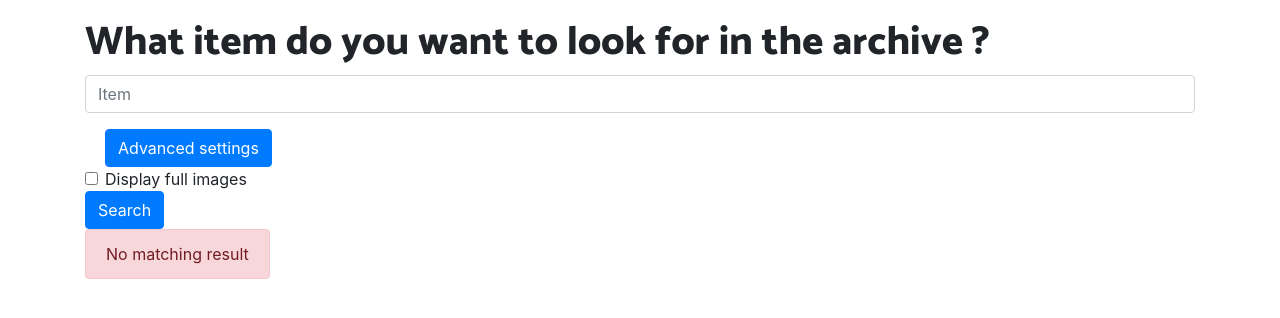
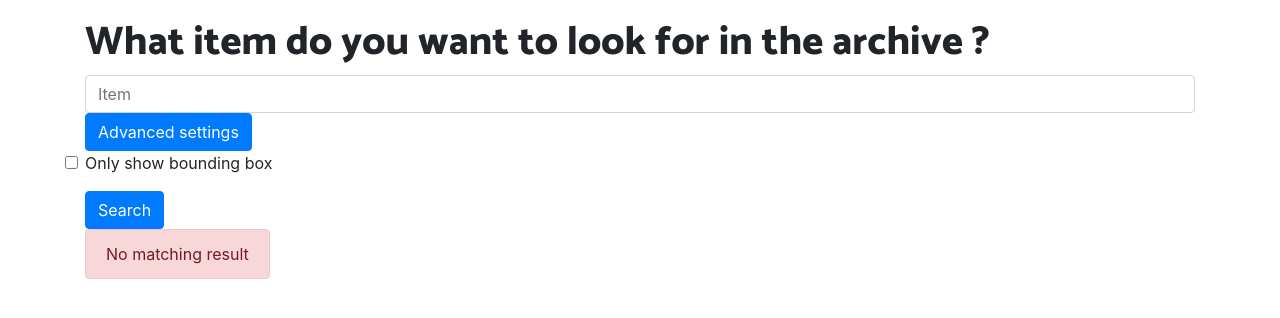
Before and after one commit to JanMaxime/terzani_online_museum, a Flask app: template website/templates/search.html in a window 1280 px wide, after a click on "Advanced settings". Shown: the part 51-369 px from the top of the page. Run offline with Flask 2, Linux system fonts and the light colour scheme; the template is opened without the code that fills it, so the values that code supplies are empty; some libraries are stand-ins or nearby versions.

Commit message:
fix advanced settings button

```diff
--- a/website/server.py
+++ b/website/server.py
@@ -33,16 +33,16 @@ def search_page():
 	if request.method == "POST":
 		item = request.form["item"]
 		photos = search_item_in_database(item, sample_annotations)
-		display_full = request.form.get("display_full", False)
+		display_bb = request.form.get("display_bb", False)
 		for photo in photos:
-			if display_full:
-				new_item = (json.dumps(photo["iiif"]), [photo["iiif"]["images"][0]["resource"]["service"]["@id"][:-4] + "/full/max/0/default.jpg"])
+			if not display_bb:
+				new_item = (json.dumps(photo["iiif"]), [photo["iiif"]["images"][0]["resource"]["service"]["@id"][:-4] + "/full/,1080/0/default.jpg"])
 			else:
 				new_item = (json.dumps(photo["iiif"]), [photo["iiif"]["images"][0]["resource"]["service"]["@id"][:-4] + "/" + str (box[0]) + "," + str (box[1]) + "," +str (box[2]) + "," + str (box[3]) + "/max/0/default.jpg" for box in photo["obj_boxes"][request.form["item"]]])
 			number_of_boxes += len(new_item[1])
 			iiif_and_links.append(new_item)
 
-	return render_template("search.html", results = iiif_and_links, number_of_boxes=number_of_boxes, display_full = display_full, item=item)
+	return render_template("search.html", results = iiif_and_links, number_of_boxes=number_of_boxes, display_bb = display_bb, item=item)
 
 
 if __name__ == "__main__":
--- a/website/templates/search.html
+++ b/website/templates/search.html
@@ -20,14 +20,12 @@
     <form action="#" method = "POST">
         <div class="form-group">
           <input class="form-control" placeholder="Item" name="item" value = "{{item}}" required/>
-        </div>
-        <div class="form-check">
           <a class="btn btn-primary" data-toggle="collapse" href="#advancedSettings" role="button" aria-expanded="false">
             Advanced settings
           </a>
             <div class = "collapse " id="advancedSettings">
-              <input type="checkbox" class="form-check-input float-right" name="display_full" {% if display_full%}checked{%endif%}>
-              <label class="form-check-label" >Display full images</label >
+              <input type="checkbox" class="form-check-input float-right" name="display_bb" {% if display_bb%}checked{%endif%}>
+              <label class="form-check-label" >Only show bounding box</label >
             </div>
 
           </div>
```
